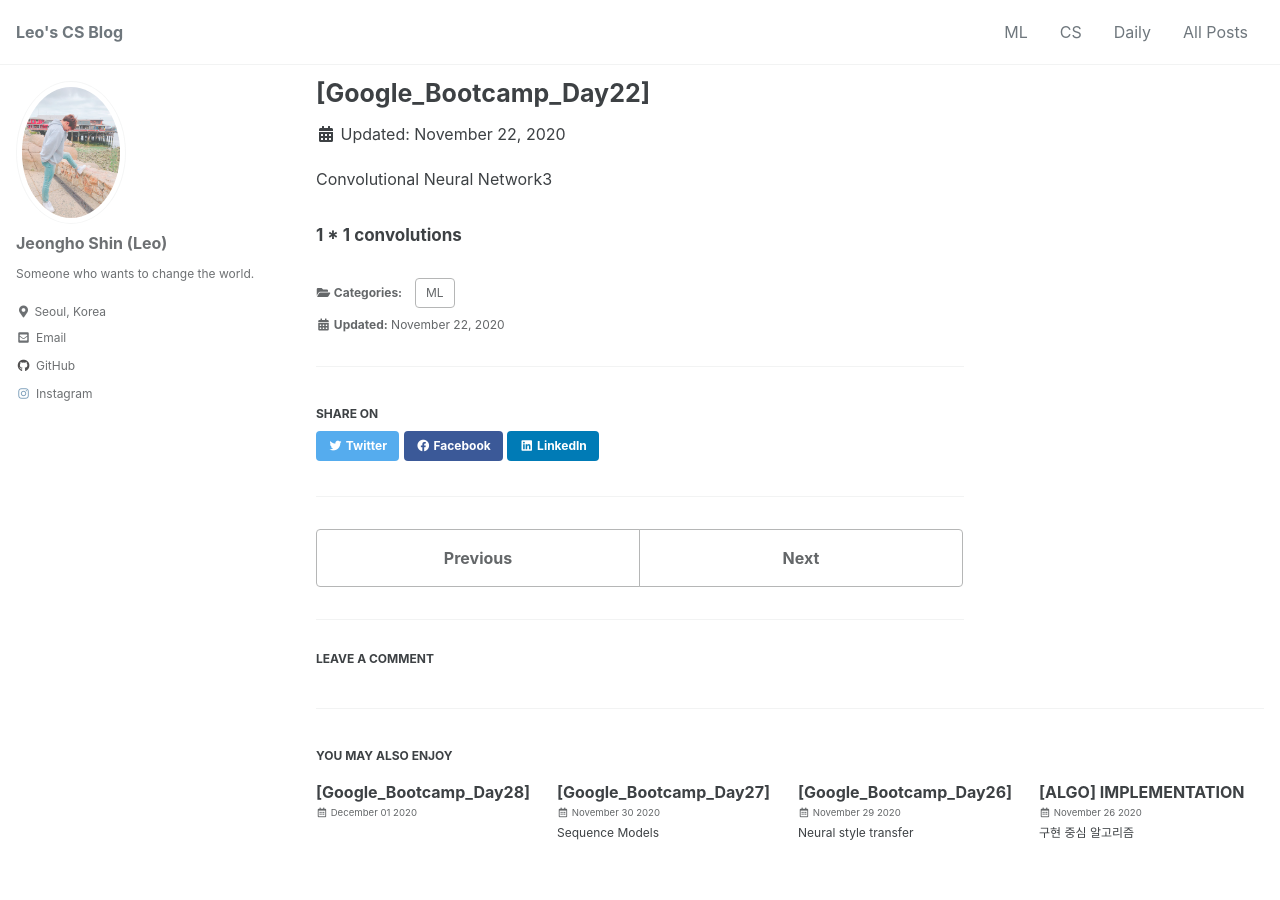
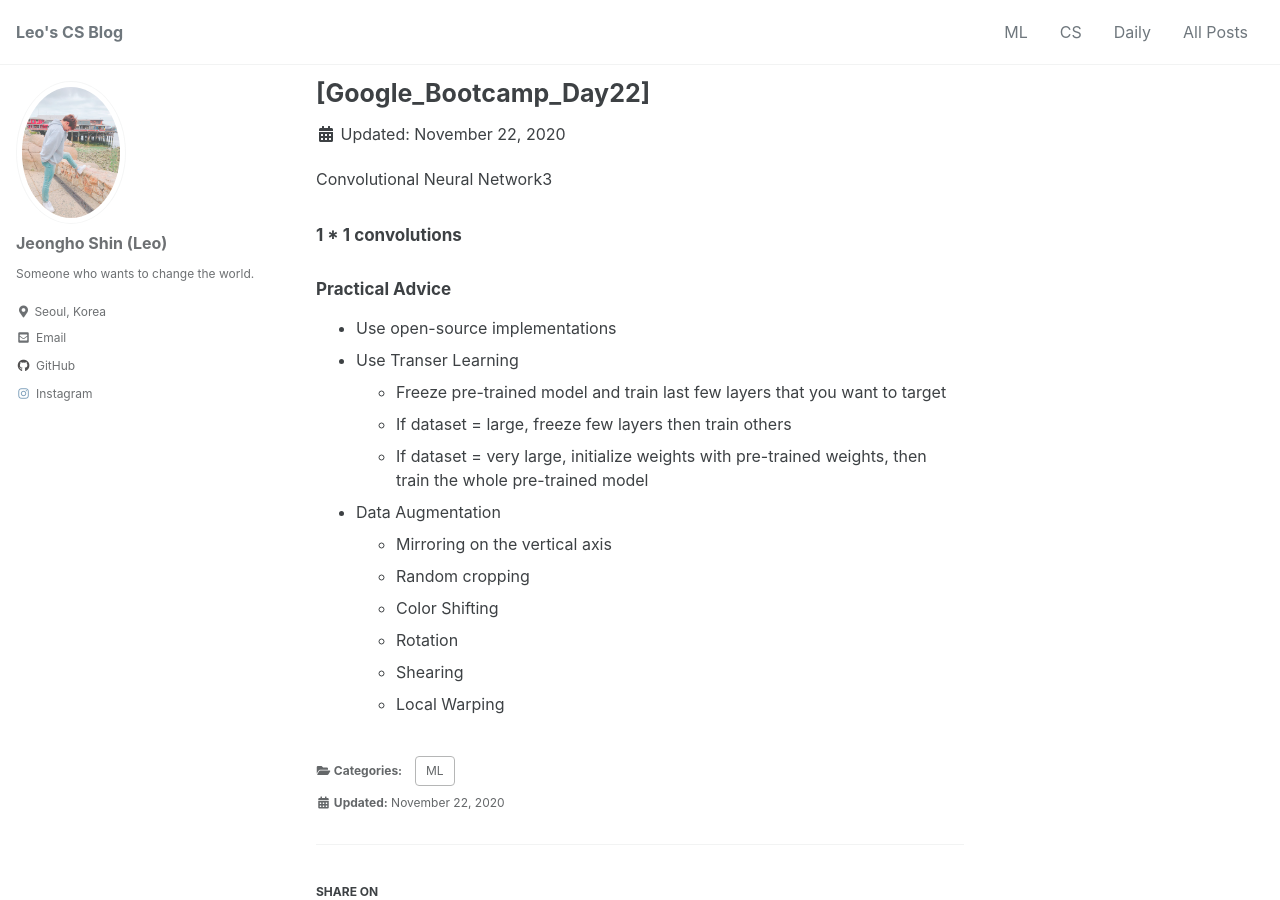
Before and after one commit to mlleo/mlleo.github.io, a Jekyll site: the page built from _posts/2020-11-22-GB_day22.md, in a window 1280 px wide and 900 px high. Built offline with Jekyll 4.4.1, drawn with Linux system fonts in a browser that asks for light colours; cached includes are drawn as plain includes; comment, search, counter and statistics services are not loaded.

Commit message:
Update 2020-11-22-GB_day22.md

```diff
--- a/_posts/2020-11-22-GB_day22.md
+++ b/_posts/2020-11-22-GB_day22.md
@@ -10,3 +10,19 @@ use_math: true # MathJax On
 Convolutional Neural Network3
 
 #### 1 * 1 convolutions
+
+
+
+#### Practical Advice
+- Use open-source implementations
+- Use Transer Learning
+  - Freeze pre-trained model and train last few layers that you want to target
+  - If dataset = large, freeze few layers then train others
+  - If dataset = very large, initialize weights with pre-trained weights, then train the whole pre-trained model
+- Data Augmentation
+  - Mirroring on the vertical axis
+  - Random cropping
+  - Color Shifting
+  - Rotation
+  - Shearing
+  - Local Warping
```
